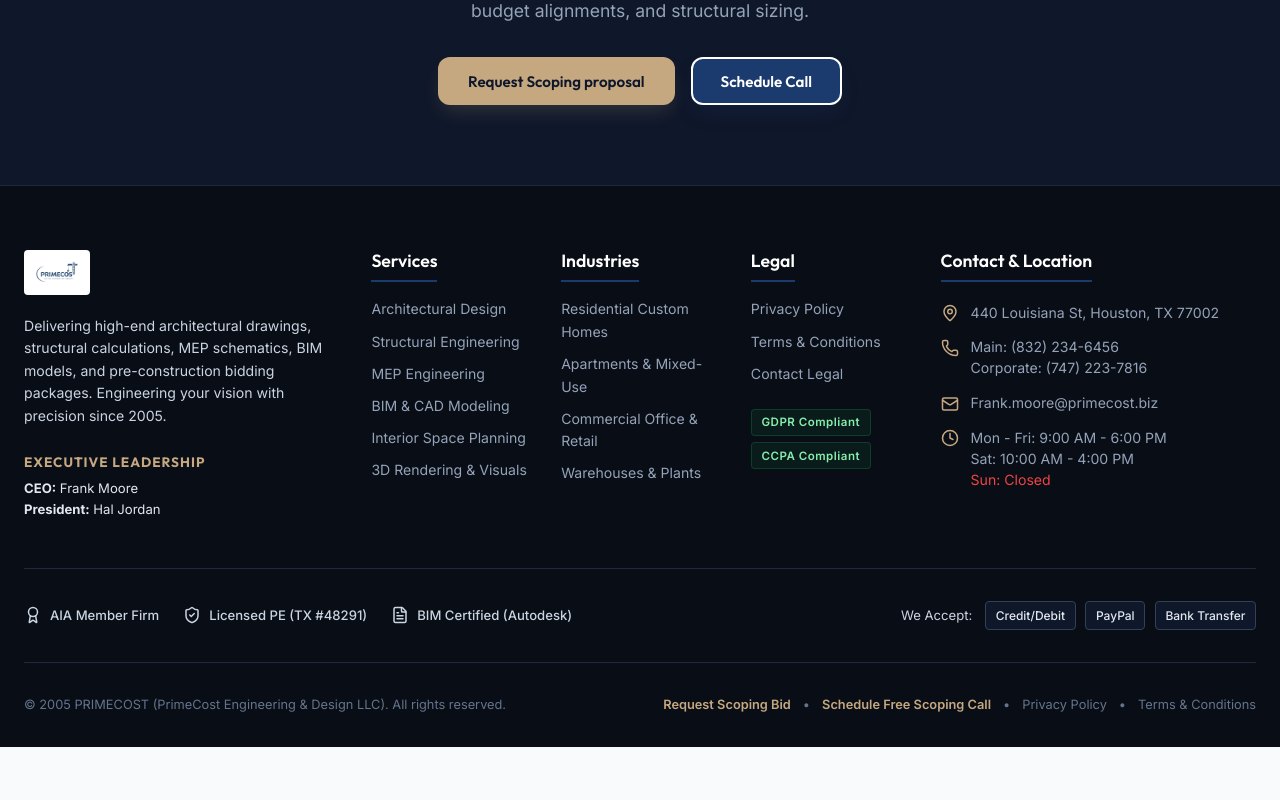
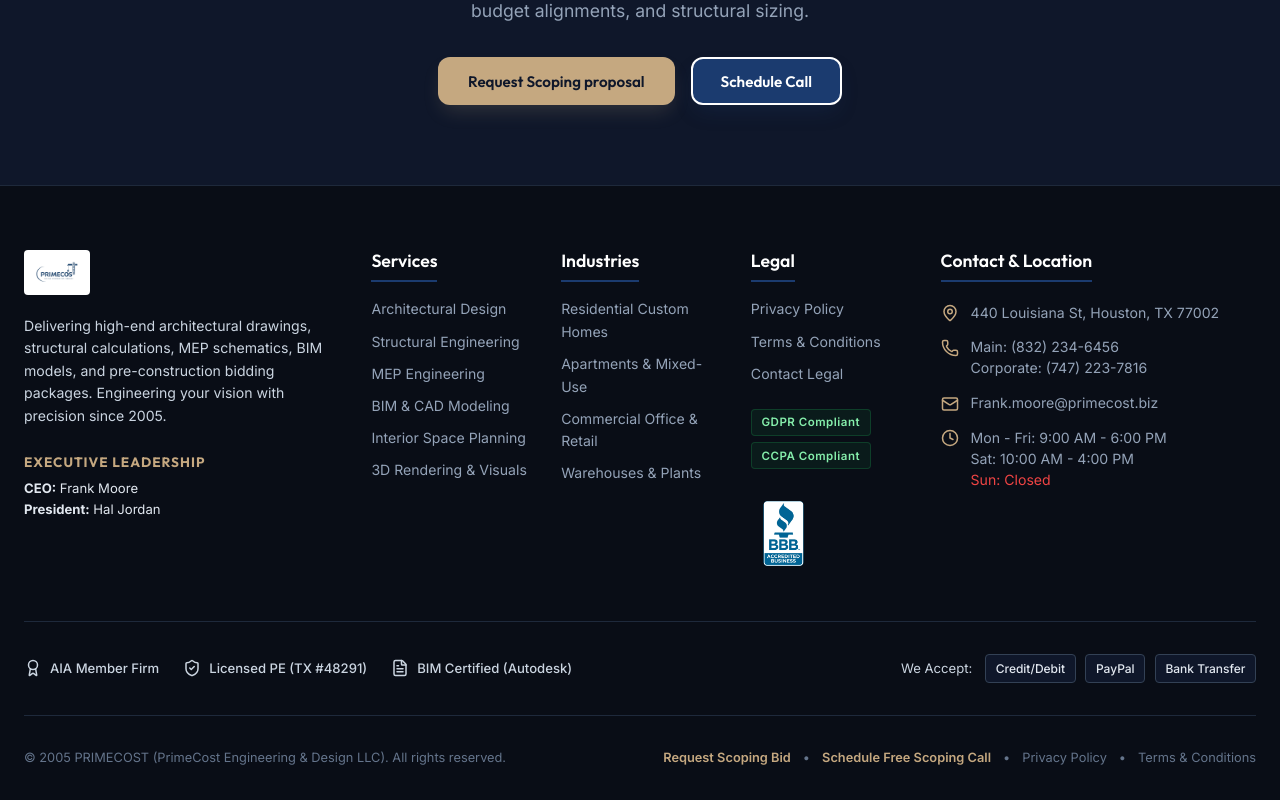
Before and after one commit to f2022266362-cpu/PrimeCost-Engineering-Service-, a React (Vite) app: page / in a window 1280 px wide. Shown: the part 5909-6709 px from the top of the page. Before the commit the page ends 6656 px from the top, so only its background shows below. Built offline with nearby package versions, Linux system fonts and the light colour scheme.

Commit message:
Add BBB Accredited Business logo to footer

```diff
--- a/src/components/Footer.jsx
+++ b/src/components/Footer.jsx
@@ -59,6 +59,11 @@ export default function Footer({ onOpenConsultation, onOpenProposal }) {
             <div style={styles.complianceBadges}>
               <span style={styles.compBadge}>GDPR Compliant</span>
               <span style={styles.compBadge}>CCPA Compliant</span>
+            </div>
+            <div style={styles.bbbContainer}>
+              <a href="https://www.bbb.org" target="_blank" rel="noopener noreferrer" className="bbb-link" style={styles.bbbLink}>
+                <img src="/bbb.png" alt="BBB Accredited Business" style={styles.bbbImg} />
+              </a>
             </div>
           </div>
 
@@ -307,6 +312,19 @@ const styles = {
     letterSpacing: '0.5px',
     width: 'fit-content',
   },
+  bbbContainer: {
+    marginTop: '1rem',
+  },
+  bbbLink: {
+    display: 'inline-block',
+    transition: 'transform 0.2s ease-in-out, opacity 0.2s',
+  },
+  bbbImg: {
+    height: '65px',
+    width: 'auto',
+    borderRadius: '4px',
+    display: 'block',
+  },
 };
 
 // Add responsive footer grid media query behavior
@@ -325,6 +343,10 @@ if (typeof document !== 'undefined') {
     footer a:hover {
       color: #c5a880 !important;
     }
+    .bbb-link:hover {
+      transform: translateY(-2px);
+      opacity: 0.9;
+    }
   `;
   const styleSheet = document.createElement("style");
   styleSheet.innerText = footerMedia;
```
Also changed, not shown: public/bbb.png (added).
